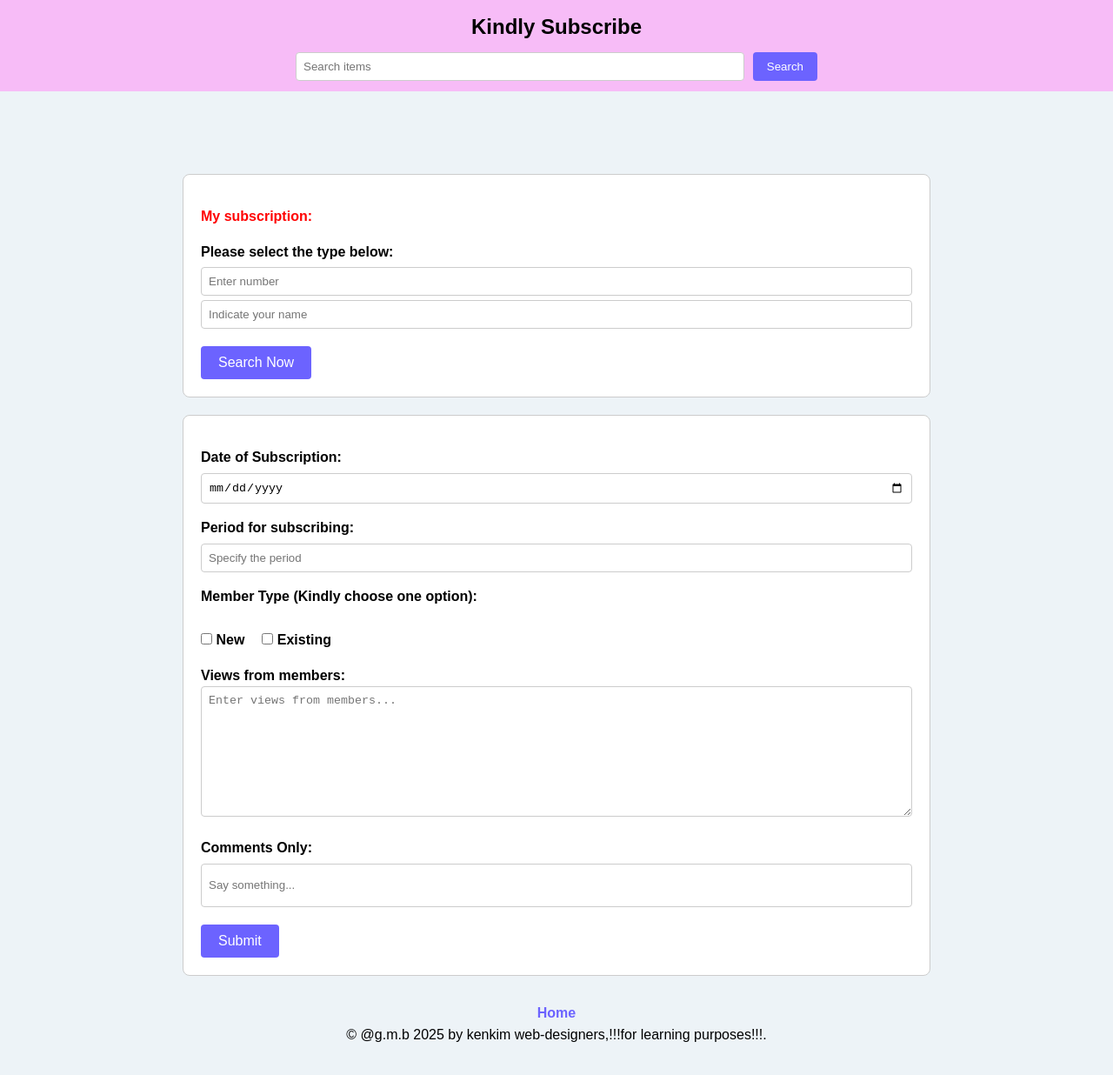
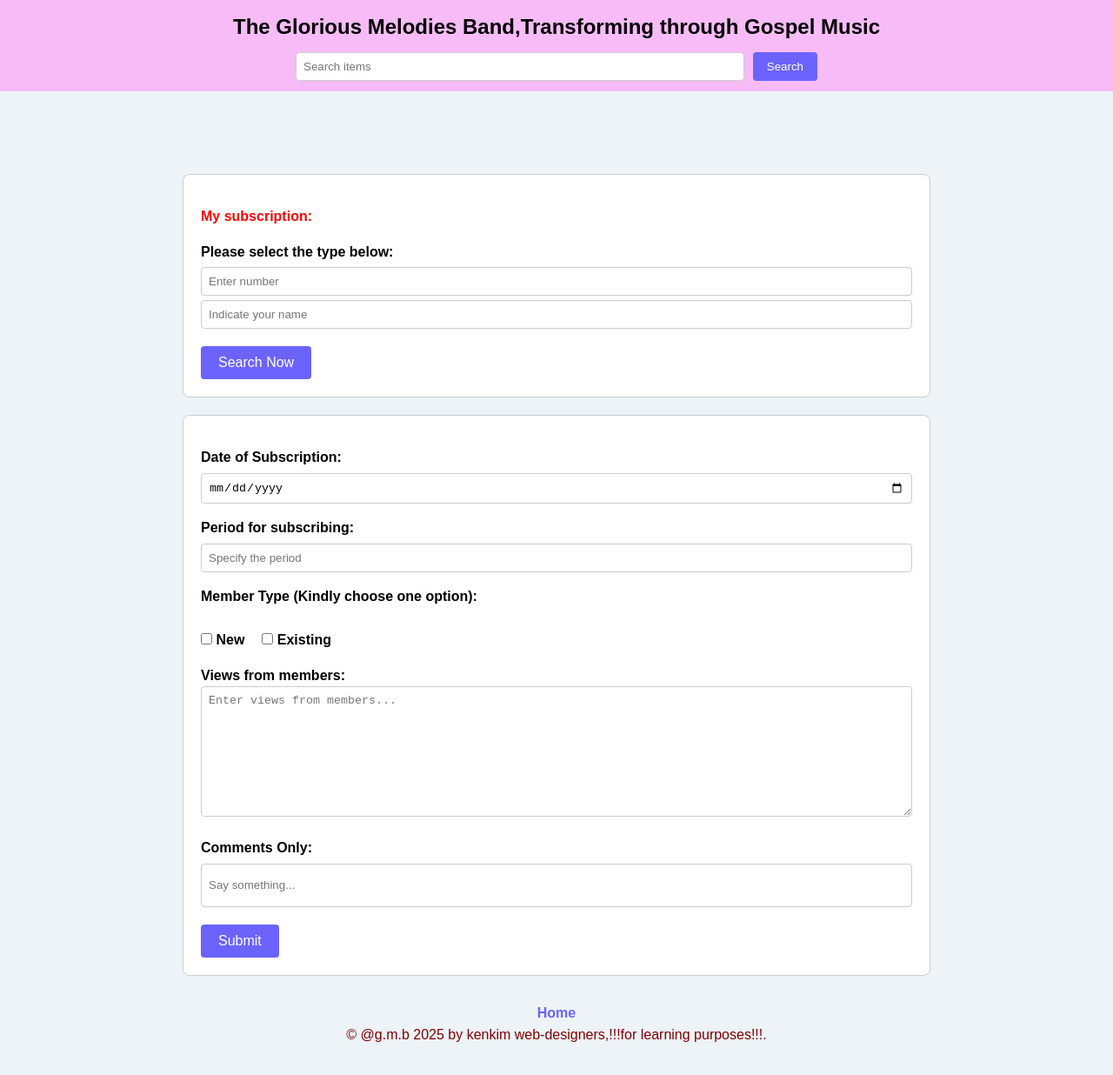
Before and after one commit to kenkim-pol/G.M-Subscription, a plain HTML site: page index.html in a window 1280 px wide. Shown: the whole page at 87% size. Drawn offline with Linux system fonts and the light colour scheme.

Commit message:
Update index.html

```diff
--- a/index.html
+++ b/index.html
@@ -3,7 +3,7 @@
 <head>
     <meta charset="UTF-8" />
     <meta name="viewport" content="width=device-width, initial-scale=1.0" />
-    <title>G.M.B Members Subscription Form</title>
+    <title>G.M.B Subscriptions</title>
     <style>
         /* Reset some default styles */
         * {
@@ -169,7 +169,7 @@
 </head>
 <body>
     <header>
-        <p>Kindly Subscribe</p>
+        <p>The Glorious Melodies Band,Transforming through Gospel Music</p>
         <form action="#" method="get">
             <input type="text" placeholder="Search items" />
             <input type="submit" value="Search" />
@@ -219,7 +219,7 @@
         <div class="footer">
             <a href="https://kenkim-pol.github.io/The-G.M.B-Connect-Centre/" class="home-link">Home</a>
 
-  <p>&copy; @g.m.b 2025 by kenkim web-designers,!!!for learning purposes!!!.</p>
+  <p style=color:maroon;>&copy; @g.m.b 2025 by kenkim web-designers,!!!for learning purposes!!!.</p>
 
         </div>
     </div>
```
